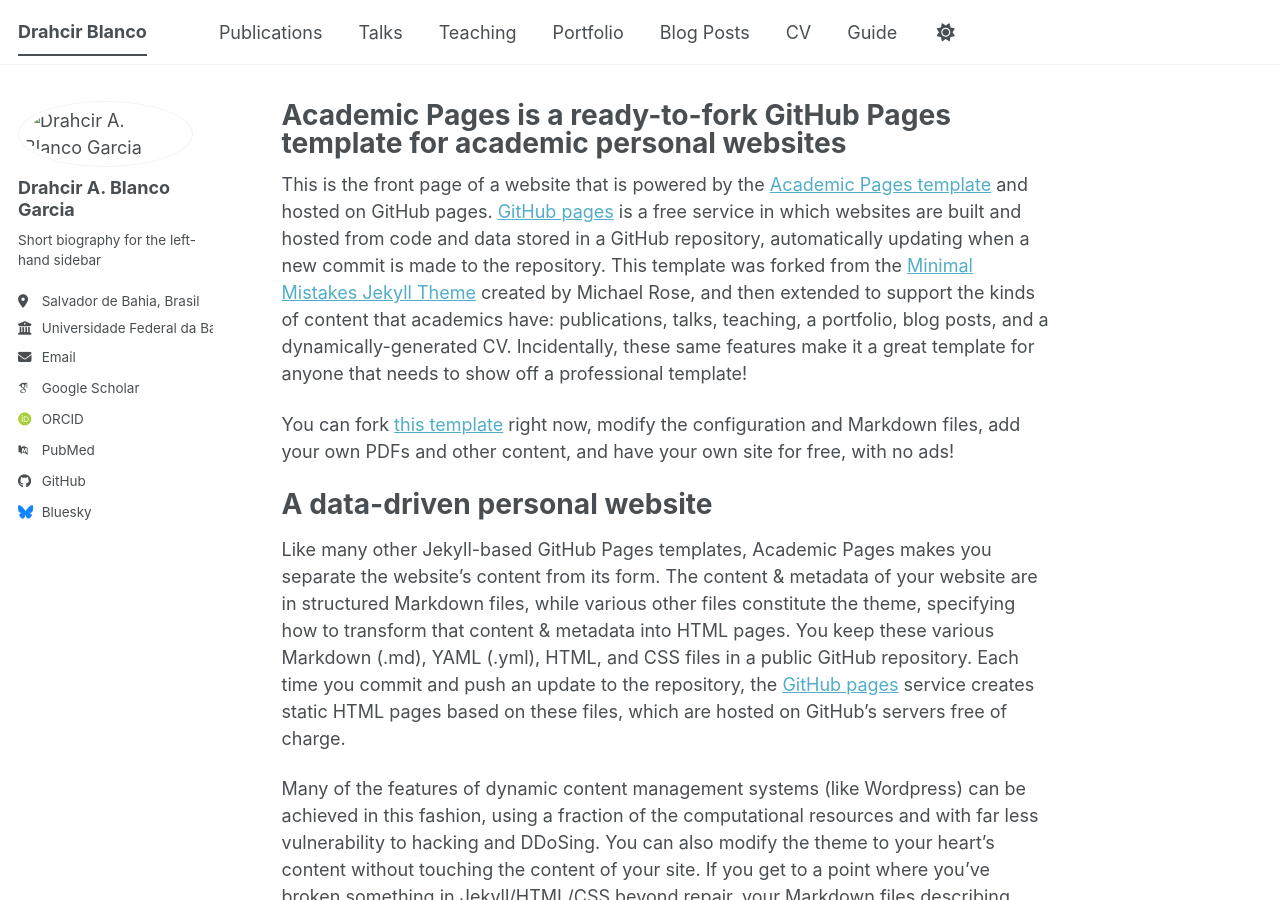
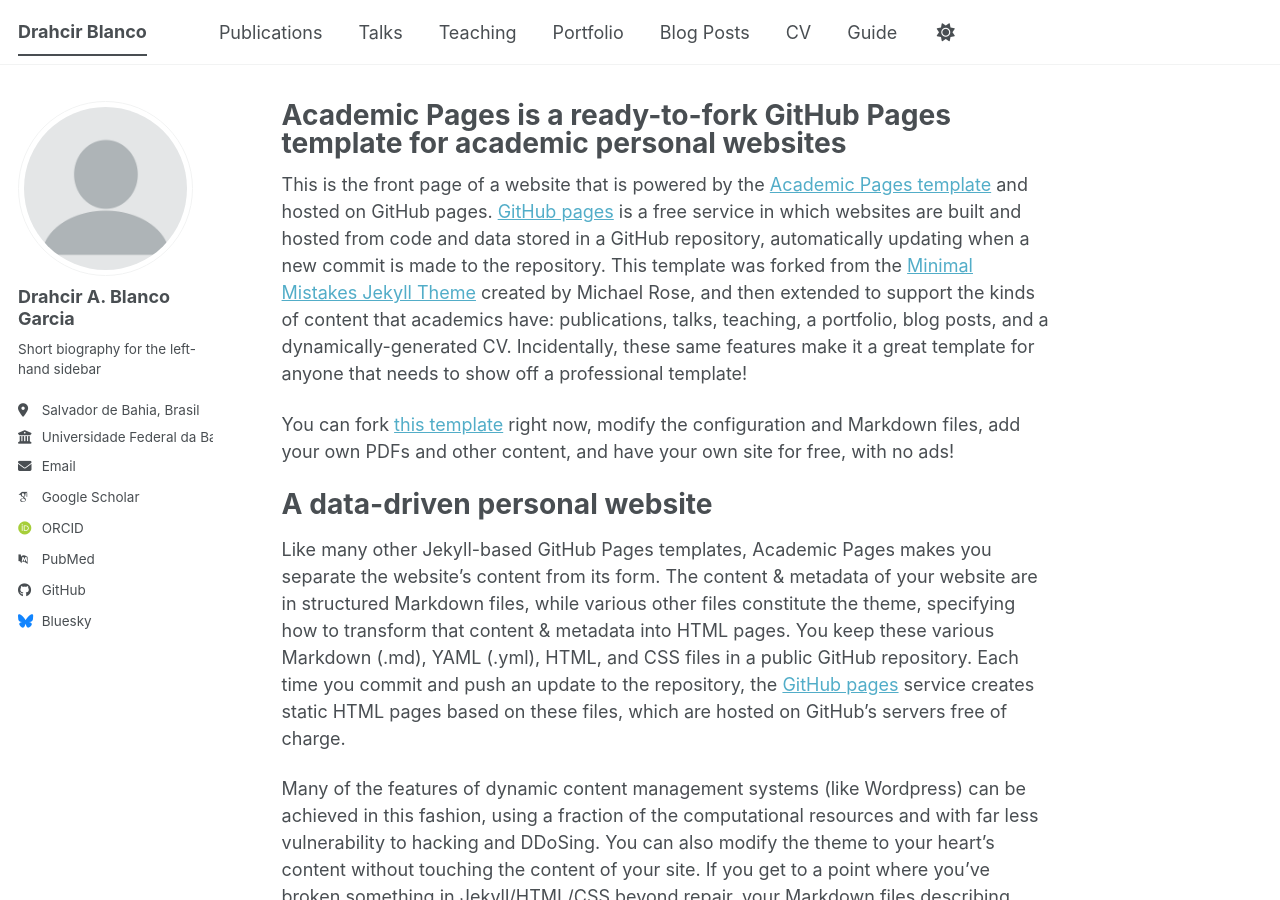
Before and after one commit to bl4nco7/drahcir, a Jekyll site: the page built from _pages/about.md, in a window 1280 px wide and 900 px high. Built offline with Jekyll 4.4.1, drawn with Linux system fonts in a browser that asks for light colours; some web fonts are replaced; a script bundle is joined from its source files by our own code; library files that are not in the unit come from our copies.

Commit message:
Update _config.yml

```diff
--- a/_config.yml
+++ b/_config.yml
@@ -23,7 +23,7 @@
 #               Additional customization can be done by editing /_includes/author-profile.html
 author:
   # Biographic information
-  avatar           : "images/drahcir.png"
+  avatar           : "profile.png"
   name             : "Drahcir A. Blanco Garcia"
   pronouns         : # example: "she/her"
   bio              : "Short biography for the left-hand sidebar"
```
